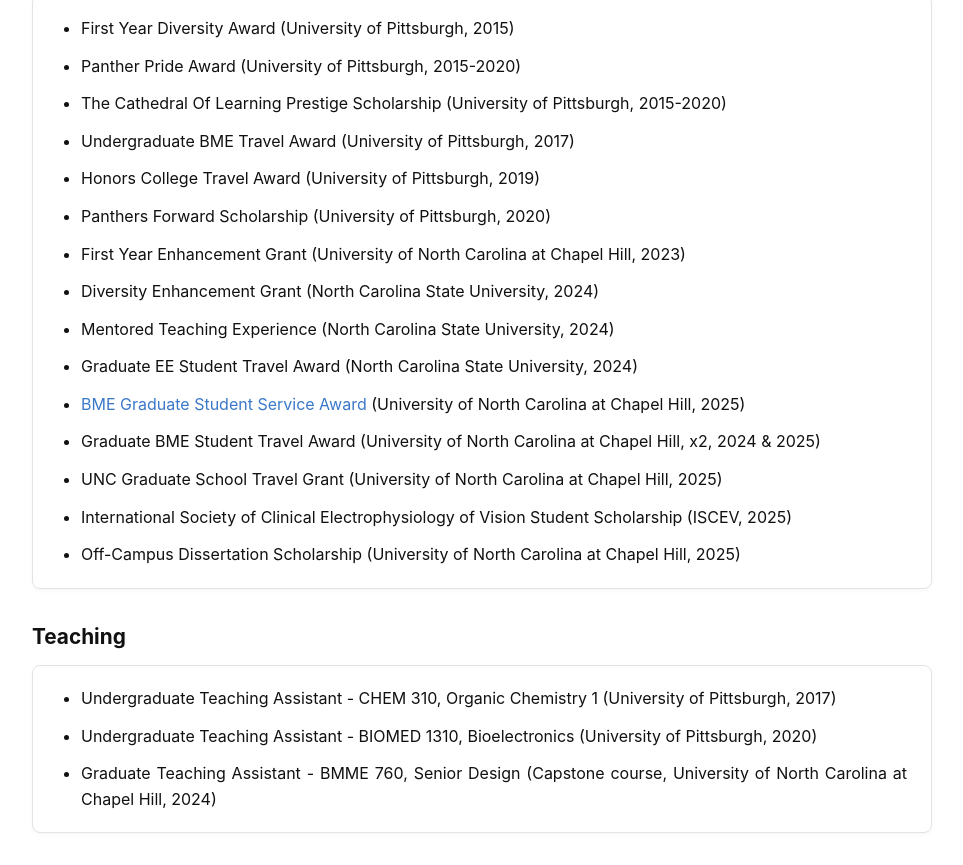
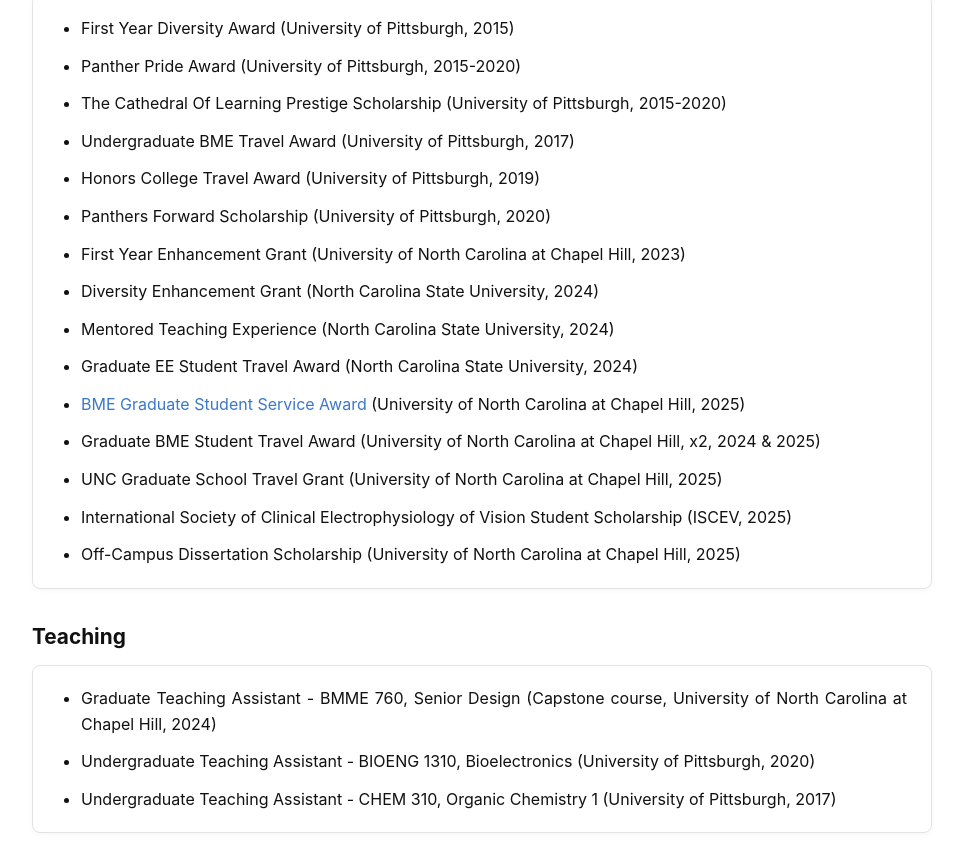
Before and after one commit to yshwetar/yousifshwetar.github.io, a plain HTML site: page cv.html in a window 1280 px wide. Shown: the part 1922-2787 px from the top of the page, without its empty margins (158-1121 px from the left). Drawn offline with Linux system fonts and the light colour scheme.

Commit message:
Update cv.html

```diff
--- a/cv.html
+++ b/cv.html
@@ -250,9 +250,9 @@
       <h2>Teaching</h2>
       <div class="awards-list">
         <ul>
+          <li>Graduate Teaching Assistant - BMME 760, Senior Design (Capstone course, University of North Carolina at Chapel Hill, 2024)</li>
+          <li>Undergraduate Teaching Assistant - BIOENG 1310, Bioelectronics (University of Pittsburgh, 2020)</li>
           <li>Undergraduate Teaching Assistant - CHEM 310, Organic Chemistry 1 (University of Pittsburgh, 2017)</li>
-          <li>Undergraduate Teaching Assistant - BIOMED 1310, Bioelectronics (University of Pittsburgh, 2020)</li>
-          <li>Graduate Teaching Assistant - BMME 760, Senior Design (Capstone course, University of North Carolina at Chapel Hill, 2024)</li>
         </ul>
       </div>
     </section>
```
